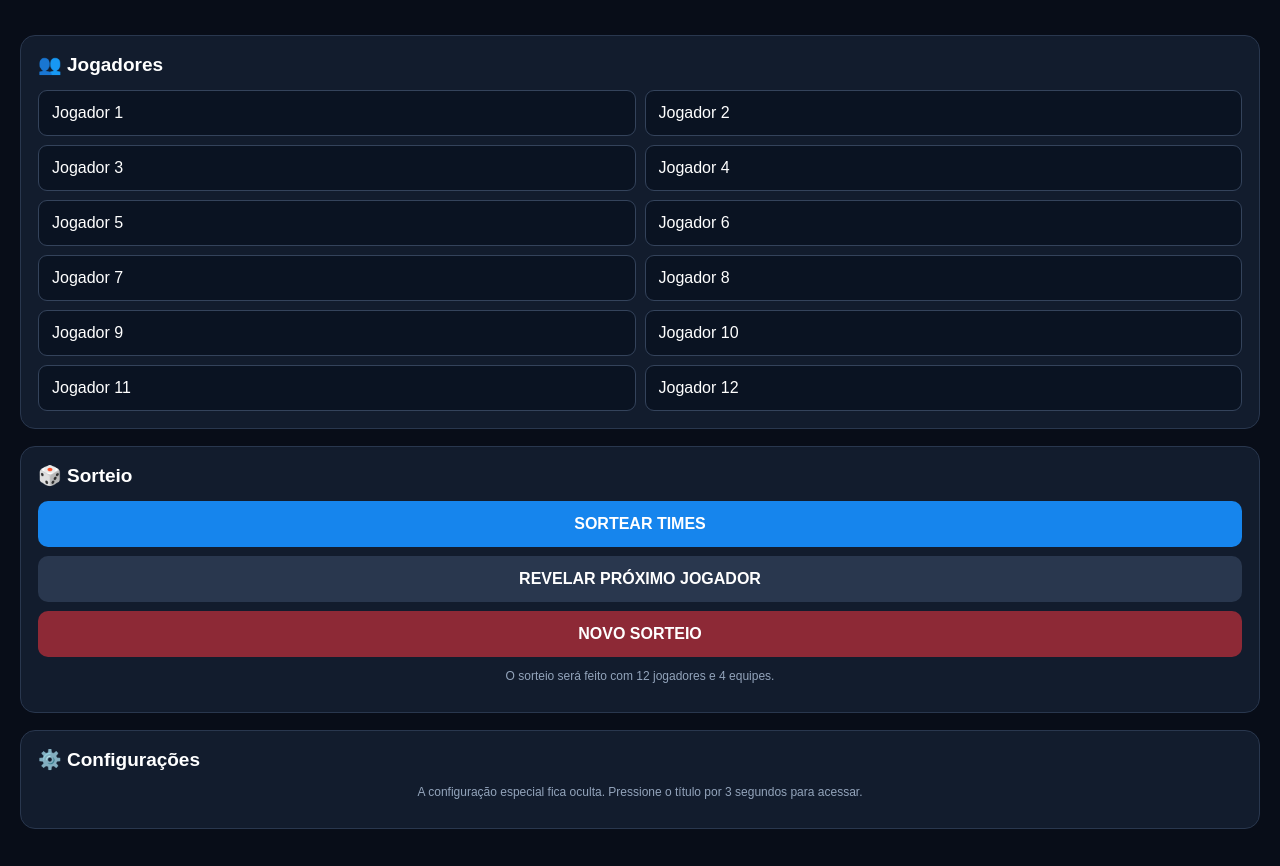
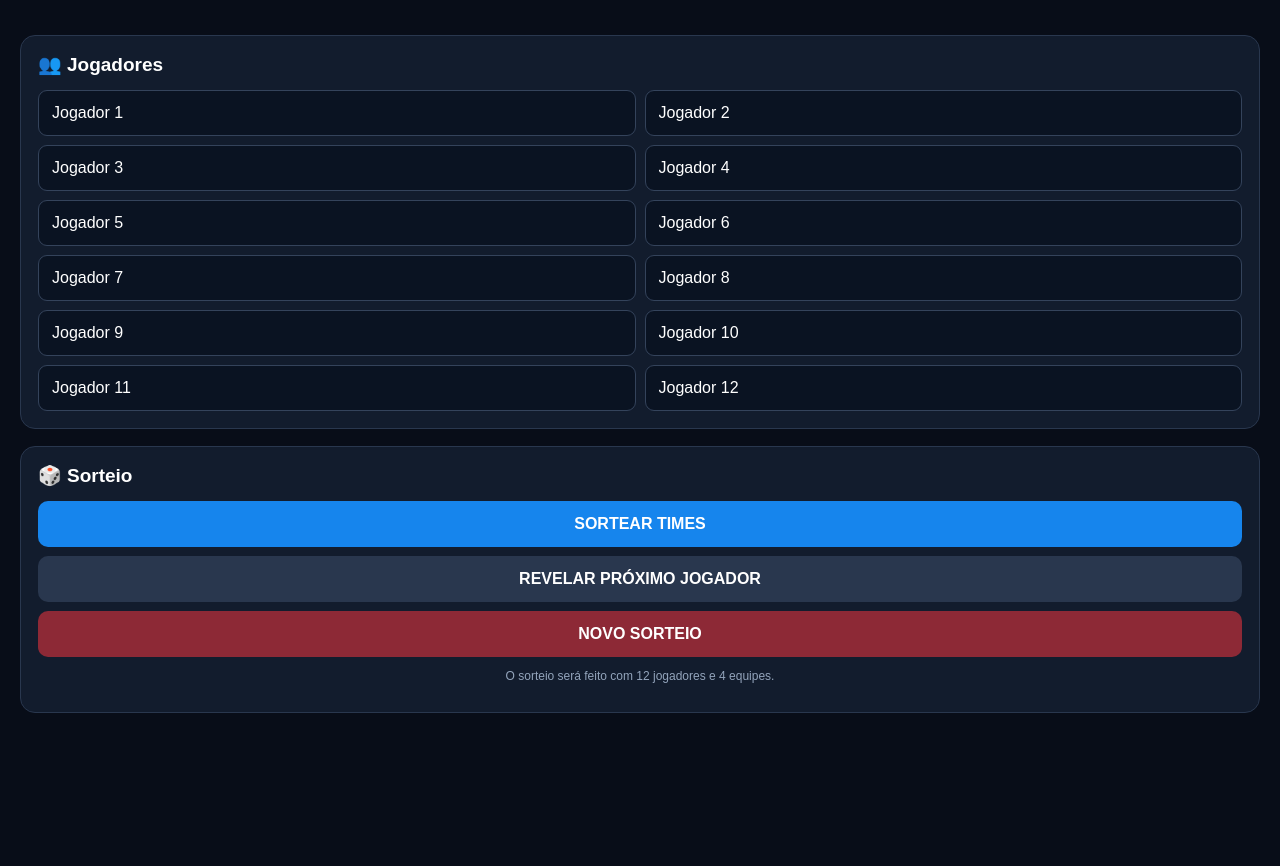
Before and after one commit to ciceromombach-byte/Showteardor, a plain HTML site: page index.html in a window 1280 px wide. Shown: the part 113-979 px from the top of the page. After the commit the page ends 863 px from the top, so only its background shows below. Drawn offline with Linux system fonts and the light colour scheme.

Commit message:
Update index.html

```diff
--- a/index.html
+++ b/index.html
@@ -61,10 +61,7 @@ button{border:0;border-radius:10px;padding:14px;font-size:16px;font-weight:bold;
 <div id="teams"></div>
 </section>
 
-<section class="card">
-<h2>⚙️ Configurações</h2>
-<p class="note">A configuração especial fica oculta. Pressione o título por 3 segundos para acessar.</p>
-</section>
+
 
 <section id="admin" class="card hidden">
 <h2>🔐 Configuração especial</h2>
```
